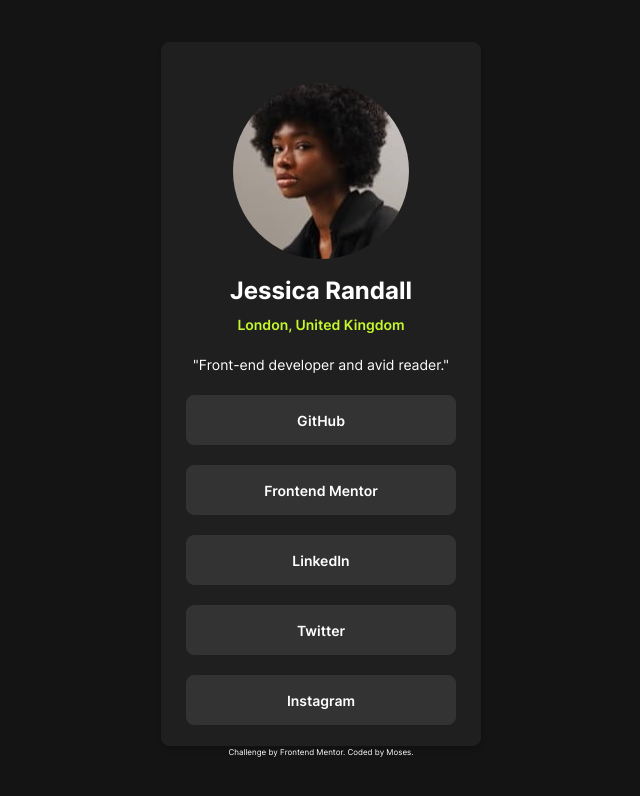
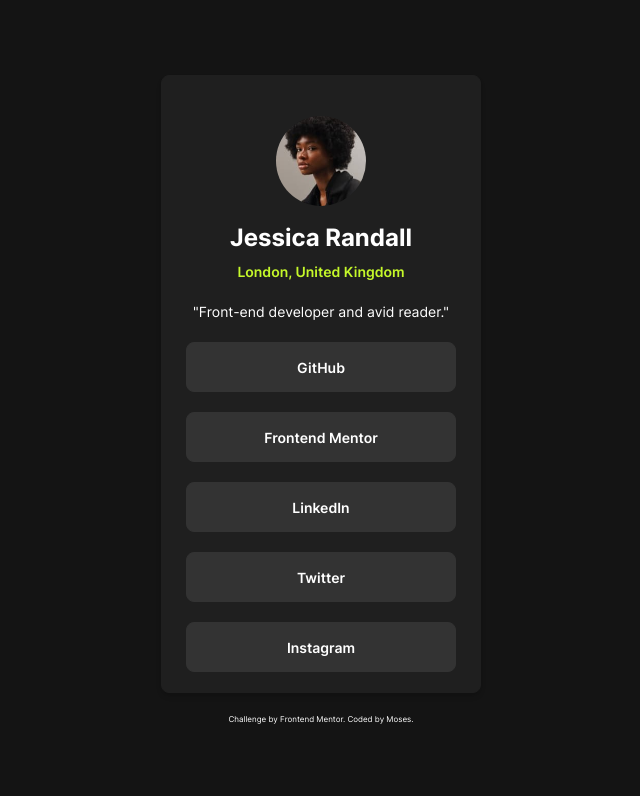
Before and after one commit to mbtenkorang/social-links-profile, a Vue app: page / in a window 1280 px wide. Shown: the top 796 px of the page, without its empty margins (319-959 px from the left). Built offline with nearby package versions, Linux system fonts and the light colour scheme.

Commit message:
Adjust size of image

```diff
--- a/src/App.vue
+++ b/src/App.vue
@@ -41,7 +41,7 @@ const userProfile = reactive({
 
 <template>
   <main
-    class="flex flex-col items-center justify-around border border-dark-grey bg-dark-grey rounded-lg shadow-md pt-5 px-6">
+    class="flex flex-col items-center justify-around border border-dark-grey bg-dark-grey rounded-lg shadow-md mb-5 pt-5 px-6">
     <ImageComponent :src-url="userProfile.profilePicture" />
     <div>
       <NameComponent :username="userProfile.userName" />
--- a/src/components/ImageComponent.vue
+++ b/src/components/ImageComponent.vue
@@ -7,7 +7,5 @@ const props = defineProps({
 </script>
 
 <template>
-    <div class="md:mt-5">
-        <img :src=" srcUrl" alt="profile picture" class="rounded-full">
-    </div>
+    <img :src=" srcUrl" alt="profile picture" class="rounded-full w-[35%] md:w-2/6 md:mt-5 mx-auto">
 </template>
```
